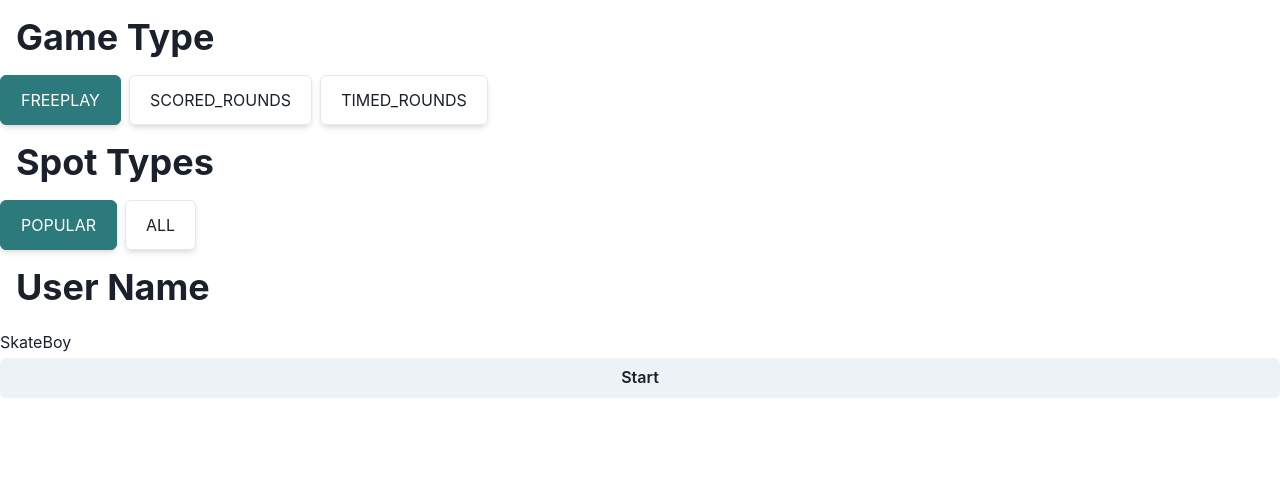
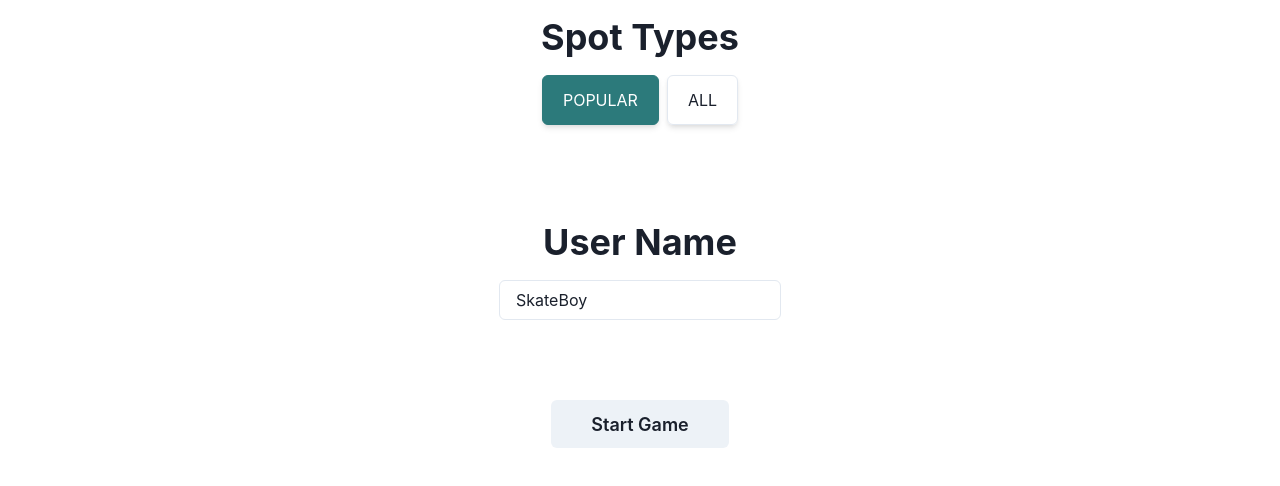
Before and after one commit to chrisreams91/SkateSpotGeoGuesser, a Next.js app: page /Menu/Menu in a window 1280 px wide. Shown: the top 486 px of the page. Built offline with nearby package versions, Linux system fonts and the light colour scheme.

Commit message:
ui tweaks and first pass at scoring system

```diff
--- a/src/pages/Menu/GameResults.tsx
+++ b/src/pages/Menu/GameResults.tsx
@@ -1,4 +1,4 @@
-import React, { useEffect } from "react";
+import React from "react";
 import { Center, Heading, Stack, Text, Box, VStack } from "@chakra-ui/react";
 import { useGlobalState } from "../Context";
 
--- a/src/pages/Menu/GameSelect.tsx
+++ b/src/pages/Menu/GameSelect.tsx
@@ -6,6 +6,12 @@ import {
   Editable,
   EditablePreview,
   EditableInput,
+  Center,
+  Flex,
+  Container,
+  Grid,
+  Input,
+  GridItem,
 } from "@chakra-ui/react";
 import { GameType, SpotType } from "../../util/Types";
 import { TabRadioGroup } from "../Components/RadioGroup";
@@ -24,7 +30,7 @@ const GameSelect = ({}: Props) => {
     const existingUser = window.localStorage.getItem(
       "skatespotgeoguesser-user"
     );
-    console.log("existingUser : ", existingUser);
+
     if (existingUser) {
       setUserName(existingUser);
     } else {
@@ -38,11 +44,13 @@ const GameSelect = ({}: Props) => {
   };
 
   return (
-    <>
-      {!state.game && (
-        <div style={{ display: "flex", flexDirection: "column" }}>
-          <Box>
+    <Grid id="gameSelect" gap={20}>
+      {/* Setup different game types later */}
+      {/* <GridItem>
+        <Center>
           <Heading padding={"4"}>Game Type</Heading>
+        </Center>
+        <Center>
           <TabRadioGroup
             name="Game Type"
             options={[
@@ -52,33 +60,47 @@ const GameSelect = ({}: Props) => {
             ]}
             onChange={(value) => setGameType(value as GameType)}
           />
-          </Box>
-          <Box>
+        </Center>
+      </GridItem> */}
+      <GridItem>
+        <Center>
           <Heading padding={"4"}>Spot Types</Heading>
+        </Center>
+        <Center>
           <TabRadioGroup
             name="Spot Types"
             options={[SpotType.POPULAR, SpotType.ALL]}
             onChange={(value) => setSpotType(value as SpotType)}
           />
-          </Box>
-          <Box>
+        </Center>
+      </GridItem>
+      <GridItem>
+        <Center>
           <Heading padding={"4"}>User Name</Heading>
-            <Editable
+        </Center>
+        <Center>
+          <Input
+            width={"min-content"}
             defaultValue={userName || "SkateBoy"}
             value={userName}
             onChange={(value) => {
-                setUserName(value);
-                window.localStorage.setItem("skatespotgeoguesser-user", value);
+              setUserName(value.target.value);
+              window.localStorage.setItem(
+                "skatespotgeoguesser-user",
+                value.target.value
+              );
             }}
-            >
-              <EditablePreview />
-              <EditableInput />
-            </Editable>
-          </Box>
-          <Button onClick={createAndStartGame}>Start</Button>
-        </div>
-      )}
-    </>
+          />
+        </Center>
+      </GridItem>
+      <GridItem>
+        <Center>
+          <Button onClick={createAndStartGame} size={"lg"} px={10} py={3}>
+            Start Game
+          </Button>
+        </Center>
+      </GridItem>
+    </Grid>
   );
 };
 
--- a/src/pages/Menu/Menu.tsx
+++ b/src/pages/Menu/Menu.tsx
@@ -1,4 +1,4 @@
-import { Center, Heading, Flex, Box } from "@chakra-ui/react";
+import { Center, Heading, Flex, Box, Button } from "@chakra-ui/react";
 import GameSelect from "./GameSelect";
 import LeaderBoard from "./Leaderboard";
 import { useGlobalState } from "../Context";
@@ -13,9 +13,17 @@ const Menu = ({}: Props) => {
     <Box>
       {!state.game && <GameSelect />}
       {state.game?.isCompleted && (
-        <Flex direction={"column"} justify={"flex-end"}>
+        <Flex direction={"column"}>
           <GameResults />
           <LeaderBoard />
+          <Center padding={20}>
+            <Button
+              colorScheme="blue"
+              onClick={() => dispatch!({ game: undefined })}
+            >
+              Play Again
+            </Button>
+          </Center>
         </Flex>
       )}
     </Box>
--- a/src/pages/api/guesses.ts
+++ b/src/pages/api/guesses.ts
@@ -9,7 +9,7 @@ export default handleErrors(
       const result = await prisma.guess.create({
         data: {
           distanceFromSpot: body.distanceFromSpot,
-          score: 0,
+          score: body.score,
           pov: {
             create: {
               ...body.pov,
```
Also changed, not shown: src/pages/Components/Header.tsx (+0 -10 lines), src/pages/Game/Maps/Map.tsx (+14 -3 lines), src/util/scoring.ts (added, +49 -0 lines). Lines whose indentation alone changed are shown as unchanged.
